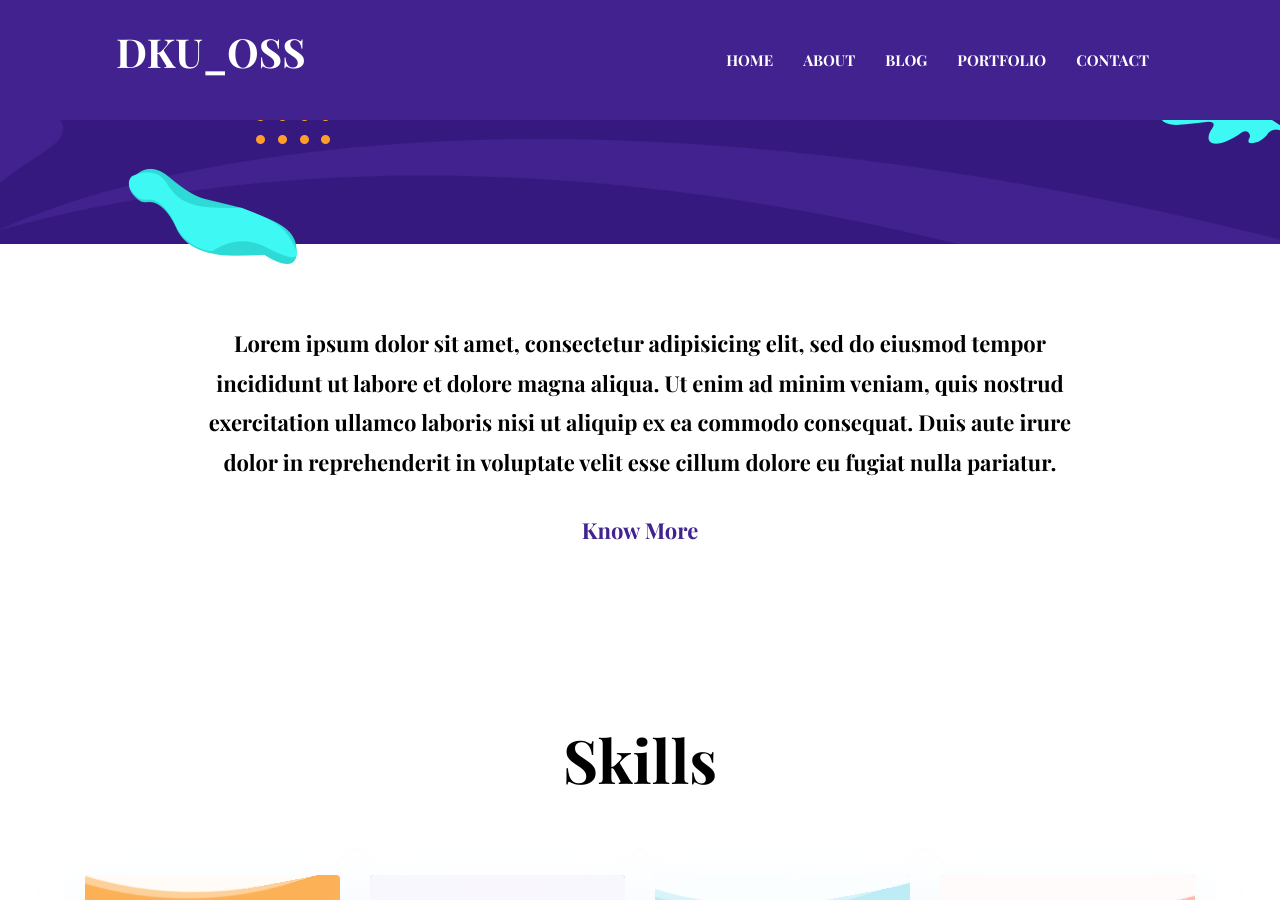
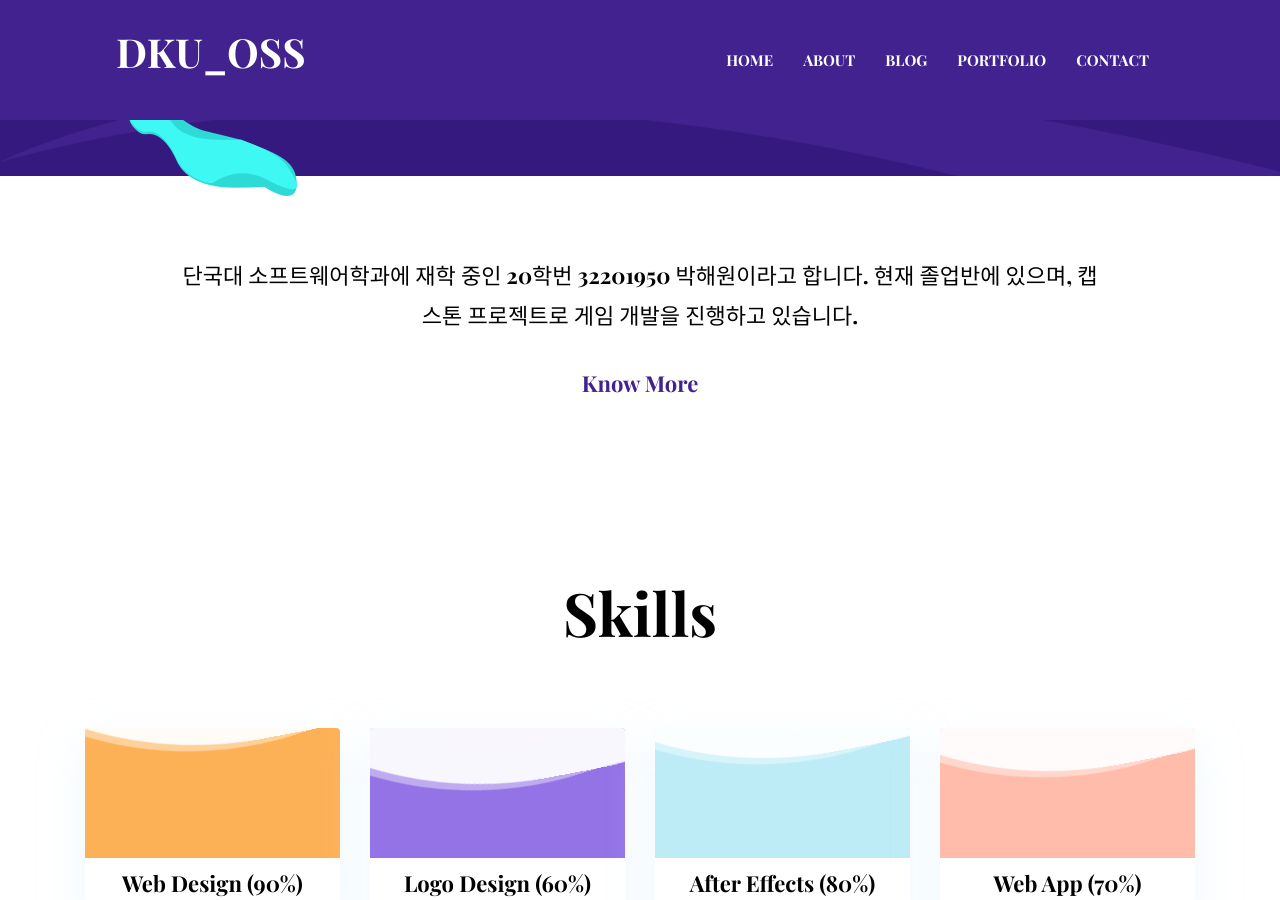
Before and after one commit to aen0n/Mid-Term-Project, a Jekyll site: the page built from index.html, in a window 1280 px wide and 900 px high, scrolled down 704 px. Built offline with Jekyll 4.4.1, drawn with Linux system fonts in a browser that asks for light colours.

Commit message:
Feat: add info abt aenon

```diff
--- a/_data/settings.yml
+++ b/_data/settings.yml
@@ -39,18 +39,16 @@
   hero-title: Hi! I’m <br> 4enon <br> DKU Student
 
 social:
-  - { icon: "ti-facebook", link: "#" }
-  - { icon: "ti-instagram", link: "#" }
-  - { icon: "ti-dribbble", link: "#" }
-  - { icon: "ti-twitter", link: "#" }
+  - { icon: "ti-instagram", link: "https://www.instagram.com/punchdrunkl0ve_/" }
+  - { icon: "ti-dribbble", link: "https://github.com/aen0n/Mid-Term-Project" }
 
 #-------------------------------
 # About (Section and Page)
 
 # About Section
-blurb: Lorem ipsum dolor sit amet, consectetur adipisicing elit, sed do eiusmod tempor incididunt ut labore et dolore magna aliqua. Ut enim ad minim veniam, quis nostrud exercitation ullamco laboris nisi ut aliquip ex ea commodo consequat. Duis aute irure dolor in reprehenderit in voluptate velit esse cillum dolore eu fugiat nulla pariatur.
+blurb: 단국대 소프트웨어학과에 재학 중인 20학번 32201950 박해원이라고 합니다. 현재 졸업반에 있으며, 캡스톤 프로젝트로 게임 개발을 진행하고 있습니다.
 
-blurb-btn-link: "/about"
+blurb-btn-link: "about"
 blurb-btn-name: know more
 
 # About Page
```
